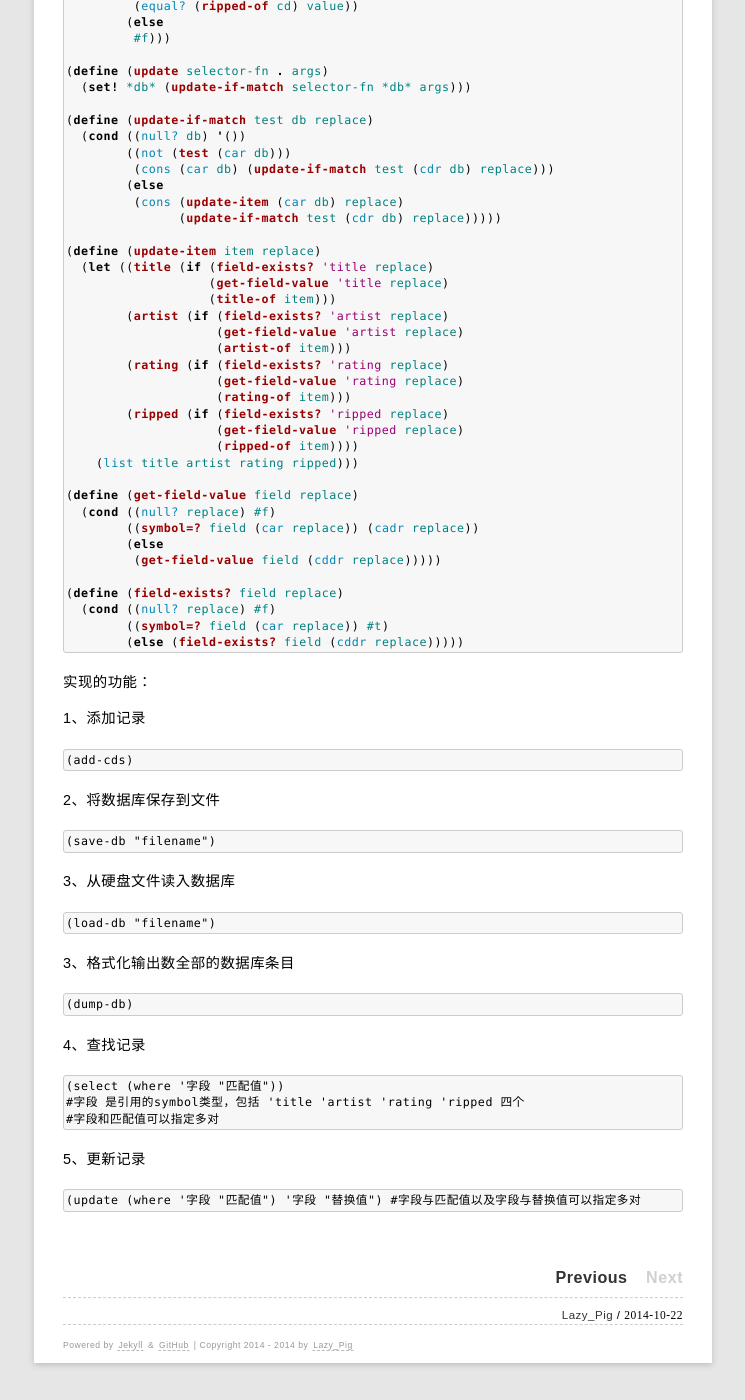
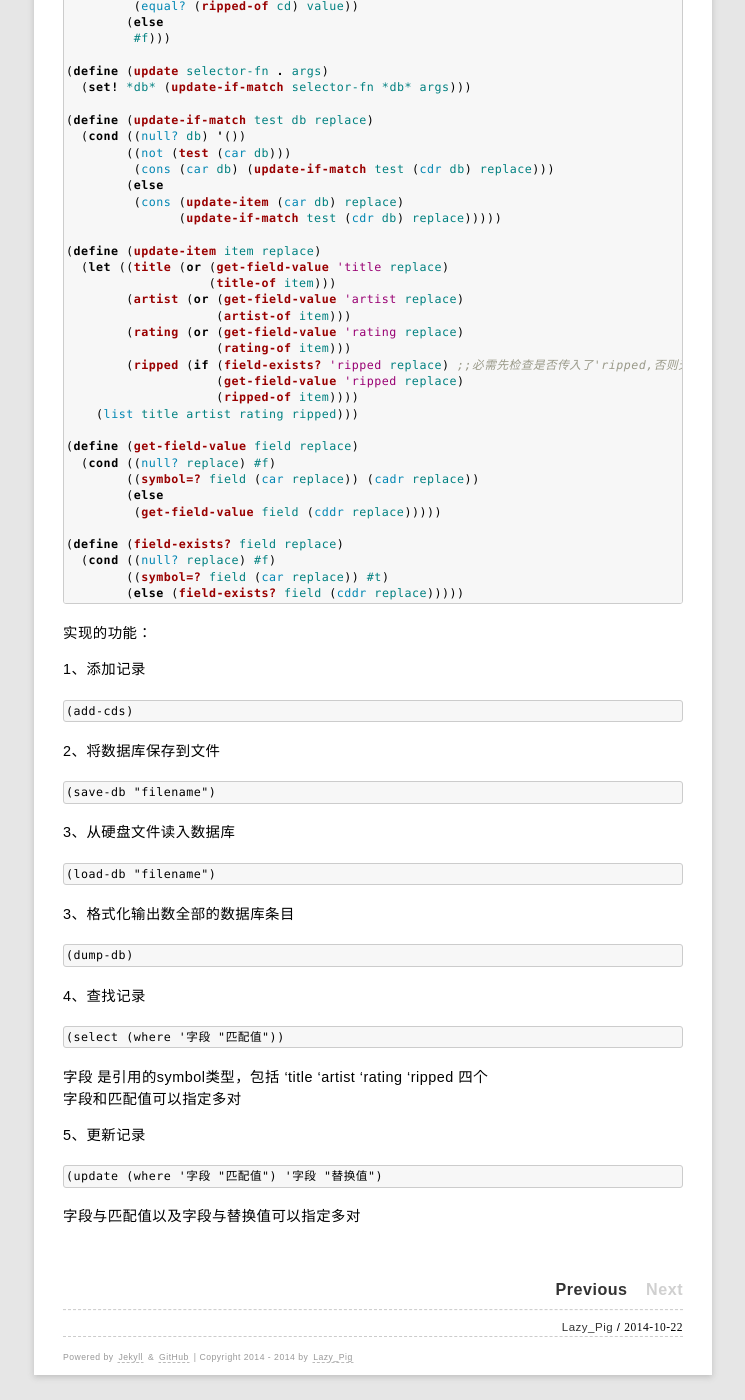
Before and after one commit to rhuichao/uternet.github.io, a Jekyll site: the page built from _posts/2014-10-22-simple-data-base.md, in a window 1280 px wide and 1400 px high, scrolled down 2497 px. Shown: the whole window, without its empty margins (267-1012 px from the left). Built offline with Jekyll 4.4.1, drawn with Linux system fonts in a browser that asks for light colours; Markdown is read by kramdown in place of the engine named in the settings.

Commit message:
new document posted

```diff
--- a/_posts/2014-10-22-simple-data-base.md
+++ b/_posts/2014-10-22-simple-data-base.md
@@ -151,16 +151,13 @@ plist 是啥？ Scheme 里有同样的东西吗？不知道
                (update-if-match test (cdr db) replace)))))
 
 (define (update-item item replace)
-  (let ((title (if (field-exists? 'title replace)
-                   (get-field-value 'title replace)
+  (let ((title (or (get-field-value 'title replace)
                    (title-of item)))
-        (artist (if (field-exists? 'artist replace)
-                    (get-field-value 'artist replace)
+        (artist (or (get-field-value 'artist replace)
                     (artist-of item)))
-        (rating (if (field-exists? 'rating replace)
-                    (get-field-value 'rating replace)
+        (rating (or (get-field-value 'rating replace)
                     (rating-of item)))
-        (ripped (if (field-exists? 'ripped replace)
+        (ripped (if (field-exists? 'ripped replace) ;;必需先检查是否传入了'ripped,否则无法把#f传递进去
                     (get-field-value 'ripped replace)
                     (ripped-of item))))
     (list title artist rating ripped)))
@@ -198,9 +195,12 @@ plist 是啥？ Scheme 里有同样的东西吗？不知道
 4、查找记录
 
     (select (where '字段 "匹配值"))
-    #字段 是引用的symbol类型，包括 'title 'artist 'rating 'ripped 四个
-    #字段和匹配值可以指定多对
+
+字段 是引用的symbol类型，包括 'title 'artist 'rating 'ripped 四个
+字段和匹配值可以指定多对
 
 5、更新记录
 
-    (update (where '字段 "匹配值") '字段 "替换值") #字段与匹配值以及字段与替换值可以指定多对
+    (update (where '字段 "匹配值") '字段 "替换值")
+
+字段与匹配值以及字段与替换值可以指定多对
```
